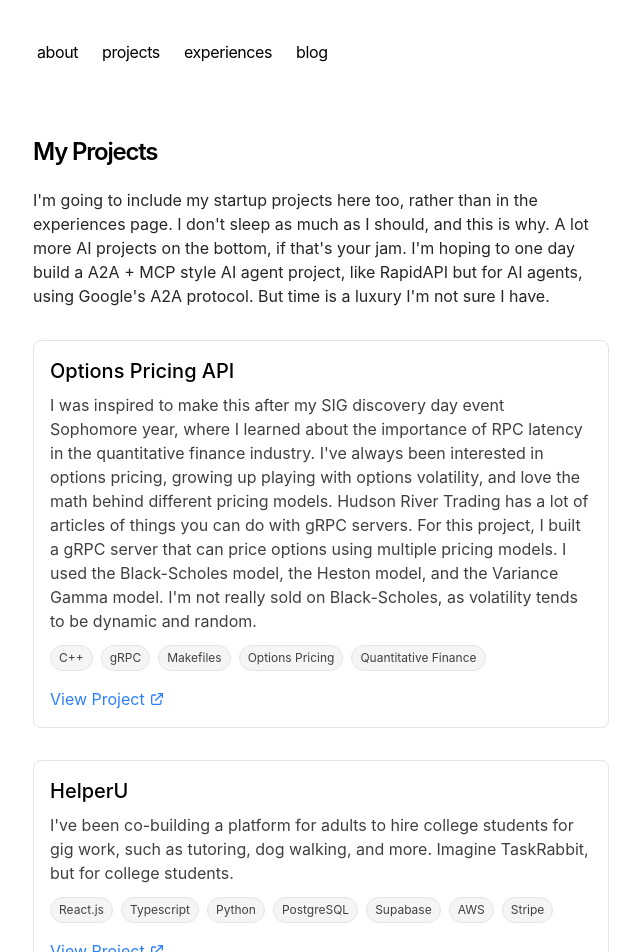
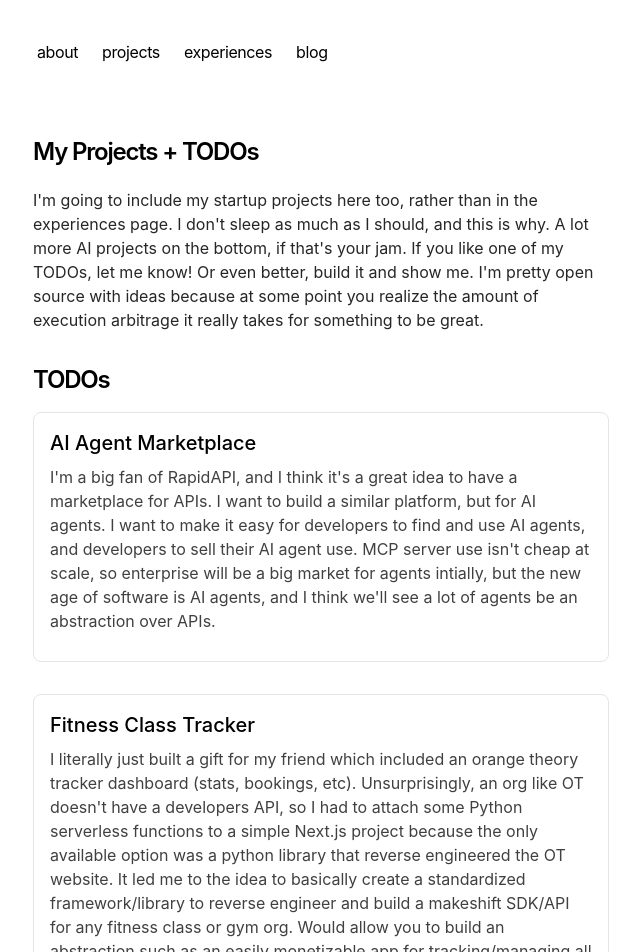
Before and after one commit to sammykao/sammykao.github.io, a Next.js app: page /projects in a window 1280 px wide. Shown: the top 952 px of the page, without its empty margins (319-959 px from the left). Built offline with nearby package versions, Linux system fonts and the light colour scheme.

Commit message:
TODO list now

```diff
--- a/app/components/project-card.tsx
+++ b/app/components/project-card.tsx
@@ -4,7 +4,12 @@ import Link from 'next/link';
 import { track } from '@vercel/analytics';
 
 
-export default function ProjectCard({ title, description, link, technologies }) {
+export default function ProjectCard({ title, description, link, technologies }: {
+  title: string;
+  description: string;
+  link?: string | null;
+  technologies?: string[] | null;
+}) {
   return (
     <div className="border border-neutral-200 dark:border-neutral-700 rounded-lg p-4 transition-all hover:bg-neutral-100 dark:hover:bg-neutral-800">
       <h2 className="text-xl font-medium mb-2">{title}</h2>
@@ -20,12 +25,14 @@ export default function ProjectCard({ title, description, link, technologies })
         </div>
       )}
 
+      {link && (
         <Link href={link} onClick={() => track('project_click', { project: title })} target="_blank" className="text-blue-500 hover:text-blue-600 dark:hover:text-blue-400 flex items-center">
           View Project
           <svg className="ml-1 h-4 w-4" fill="none" stroke="currentColor" viewBox="0 0 24 24" xmlns="http://www.w3.org/2000/svg">
             <path strokeLinecap="round" strokeLinejoin="round" strokeWidth={2} d="M10 6H6a2 2 0 00-2 2v10a2 2 0 002 2h10a2 2 0 002-2v-4M14 4h6m0 0v6m0-6L10 14" />
           </svg>
         </Link>
+      )}
     </div>
   )
 }
--- /dev/null
+++ b/app/data/ideas.json
@@ -0,0 +1,10 @@
+[
+  {
+    "title": "AI Agent Marketplace",
+    "description": "I'm a big fan of RapidAPI, and I think it's a great idea to have a marketplace for APIs. I want to build a similar platform, but for AI agents. I want to make it easy for developers to find and use AI agents, and developers to sell their AI agent use. MCP server use isn't cheap at scale, so enterprise will be a big market for agents intially, but the new age of software is AI agents, and I think we'll see a lot of agents be an abstraction over APIs."
+  },
+  {
+    "title": "Fitness Class Tracker",
+    "description": "I literally just built a gift for my friend which included an orange theory tracker dashboard (stats, bookings, etc). Unsurprisingly, an org like OT doesn't have a developers API, so I had to attach some Python serverless functions to a simple Next.js project because the only available option was a python library that reverse engineered the OT website. It led me to the idea to basically create a standardized framework/library to reverse engineer and build a makeshift SDK/API for any fitness class or gym org. Would allow you to build an abstraction such as an easily monetizable app for tracking/managing all the different type of fintess classes you go to (Barry's, Orange Theory, Pilates, etc)."
+  }
+]
--- a/app/projects/page.tsx
+++ b/app/projects/page.tsx
@@ -1,26 +1,38 @@
 import projectsData from '../data/projects.json'
 import ProjectCard from '../components/project-card'
+import ideasData from '../data/ideas.json'
 
-export const metadata = {
-  title: 'Projects',
-  description: 'A showcase of my featured projects and technical work',
-}
 
 export default function ProjectsPage() {
   return (
     <section>
       <h1 className="mb-4 text-2xl font-semibold tracking-tighter">
-        My Projects
+        My Projects + TODOs
       </h1>
       <div className="mb-8 prose prose-neutral dark:prose-invert">
         <p>
           I'm going to include my startup projects here too, rather than in the experiences page.
           I don't sleep as much as I should, and this is why. A lot more AI projects on the bottom, if that's your jam.
-          I'm hoping to one day build a A2A + MCP style AI agent project, like RapidAPI but for AI agents, using
-          Google's A2A protocol. But time is a luxury I'm not sure I have.
+          If you like one of my TODOs, let me know! Or even better, build it and show me. I'm pretty open source with
+          ideas because at some point you realize the amount of execution arbitrage it really takes for something to
+          be great.
         </p>
       </div>
-
+      <h3 className="mb-4 text-2xl font-semibold tracking-tighter">
+        TODOs
+      </h3>
+      <div className="flex flex-col space-y-8">
+        {ideasData.map((idea, index) => (
+          <ProjectCard
+            key={index}
+            title={idea.title}
+            description={idea.description}
+          />
+        ))}
+      </div>
+      <h3 className="mb-4 text-2xl font-semibold tracking-tighter">
+        Projects
+      </h3>
       <div className="flex flex-col space-y-8">
         {projectsData.map((project, index) => (
           <ProjectCard
```
Lines whose indentation alone changed are shown as unchanged.
